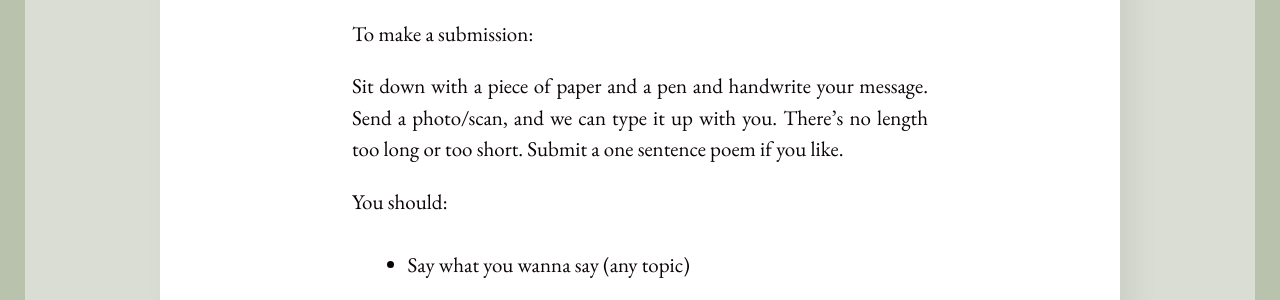
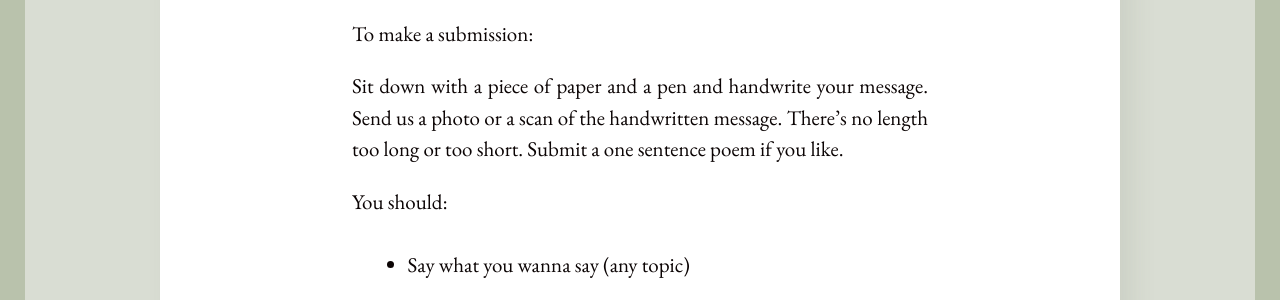
Before and after one commit to batterypointwriting/batterypointwriting.github.io, a Jekyll site: the page built from submit.md, in a window 1280 px wide. Shown: the part 650-950 px from the top of the page. Built offline with Jekyll 4.4.1, drawn with Linux system fonts in a browser that asks for light colours.

Commit message:
Update submit.md

```diff
--- a/submit.md
+++ b/submit.md
@@ -8,7 +8,7 @@ This site is a place to engage with your local community. It's free, open-source
 
 To make a submission:
 
-Sit down with a piece of paper and a pen and handwrite your message. Send a photo/scan, and we can type it up with you. There's no length too long or too short. Submit a one sentence poem if you like.
+Sit down with a piece of paper and a pen and handwrite your message. Send us a photo or a scan of the handwritten message. There's no length too long or too short. Submit a one sentence poem if you like.
 
 You should:
 - Say what you wanna say (any topic)
```
